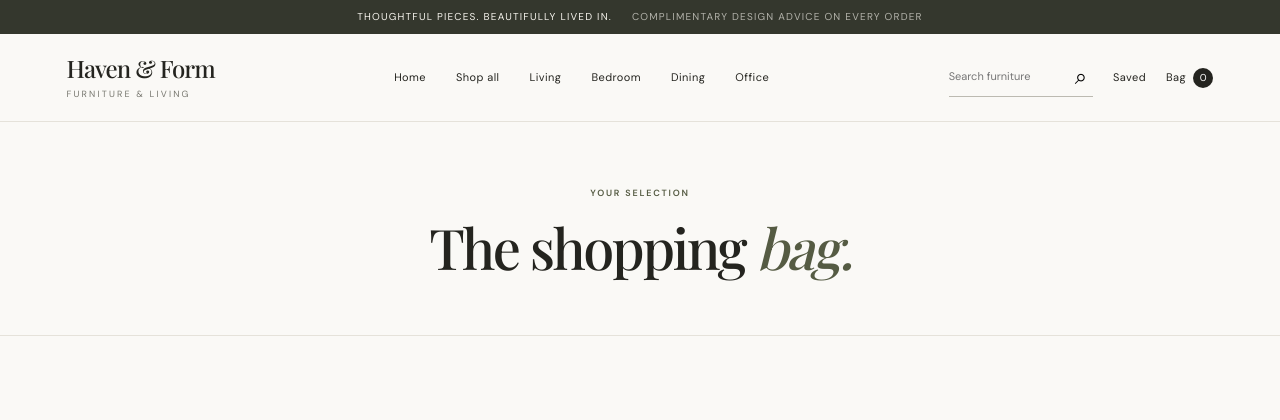
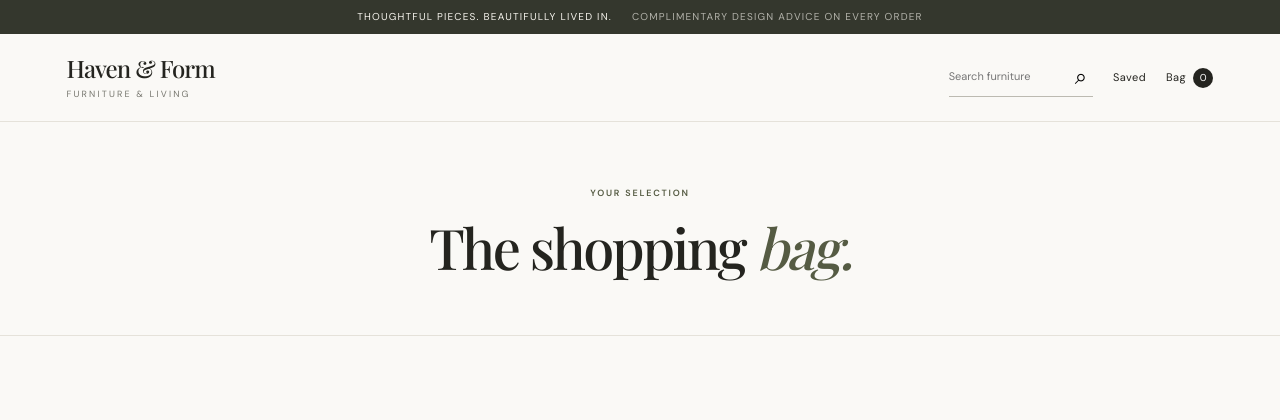
Before and after one commit to Al-ameenolanrewaju/Furnitures, a Flask app: page /cart in a window 1280 px wide. Shown: the top 420 px of the page. Run offline with Flask 3, Linux system fonts and the light colour scheme; some libraries are stand-ins or nearby versions.

Commit message:
Remove unnecessary storefront navigation links

```diff
--- a/app/templates/base.html
+++ b/app/templates/base.html
@@ -14,8 +14,6 @@
 <div class="announcement">Thoughtful pieces. Beautifully lived in. <span>Complimentary design advice on every order</span></div>
 <header class="site-header">
 <a class="wordmark" href="{{ url_for('store.home') }}">{{ store_name }}<small>FURNITURE & LIVING</small></a>
-<button class="menu-toggle" aria-label="Open menu" aria-expanded="false">☰</button>
-<nav class="main-nav"><a href="{{ url_for('store.home') }}">Home</a><a href="{{ url_for('store.catalogue') }}">Shop all</a><a href="{{ url_for('store.catalogue', category='living-room') }}">Living</a><a href="{{ url_for('store.catalogue', category='bedroom') }}">Bedroom</a><a href="{{ url_for('store.catalogue', category='dining') }}">Dining</a><a href="{{ url_for('store.catalogue', category='office') }}">Office</a></nav>
 <div class="header-actions"><form action="{{ url_for('store.search') }}" class="search-form"><input name="q" placeholder="Search furniture" aria-label="Search furniture"><button aria-label="Search">⌕</button></form><a class="header-link" href="{{ url_for('store.wishlist') }}">Saved</a><a class="bag-link" href="{{ url_for('store.cart') }}">Bag <span>{{ cart_count }}</span></a></div>
 </header>
 {% with messages = get_flashed_messages(with_categories=true) %}{% if messages %}<div class="flash-stack">{% for category, message in messages %}<div class="flash {{ category }}">{{ message }}</div>{% endfor %}</div>{% endif %}{% endwith %}
```
